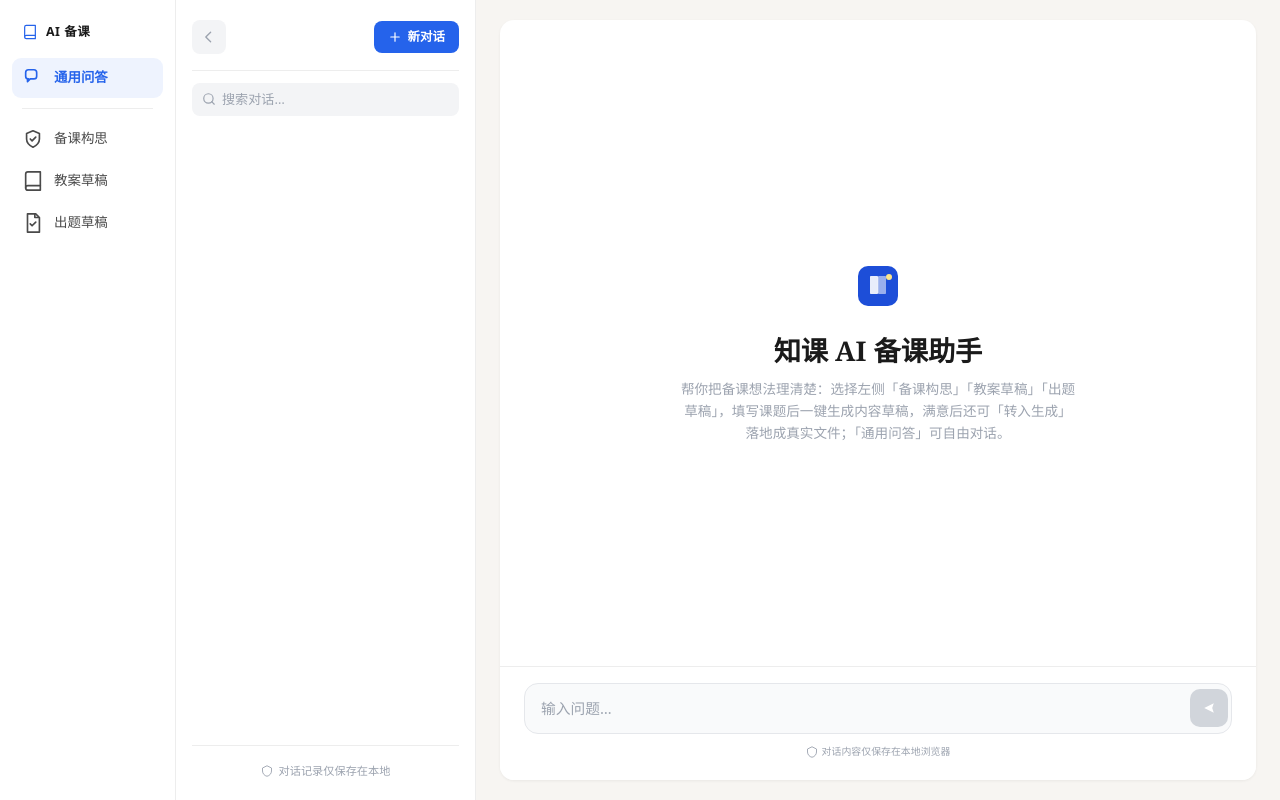
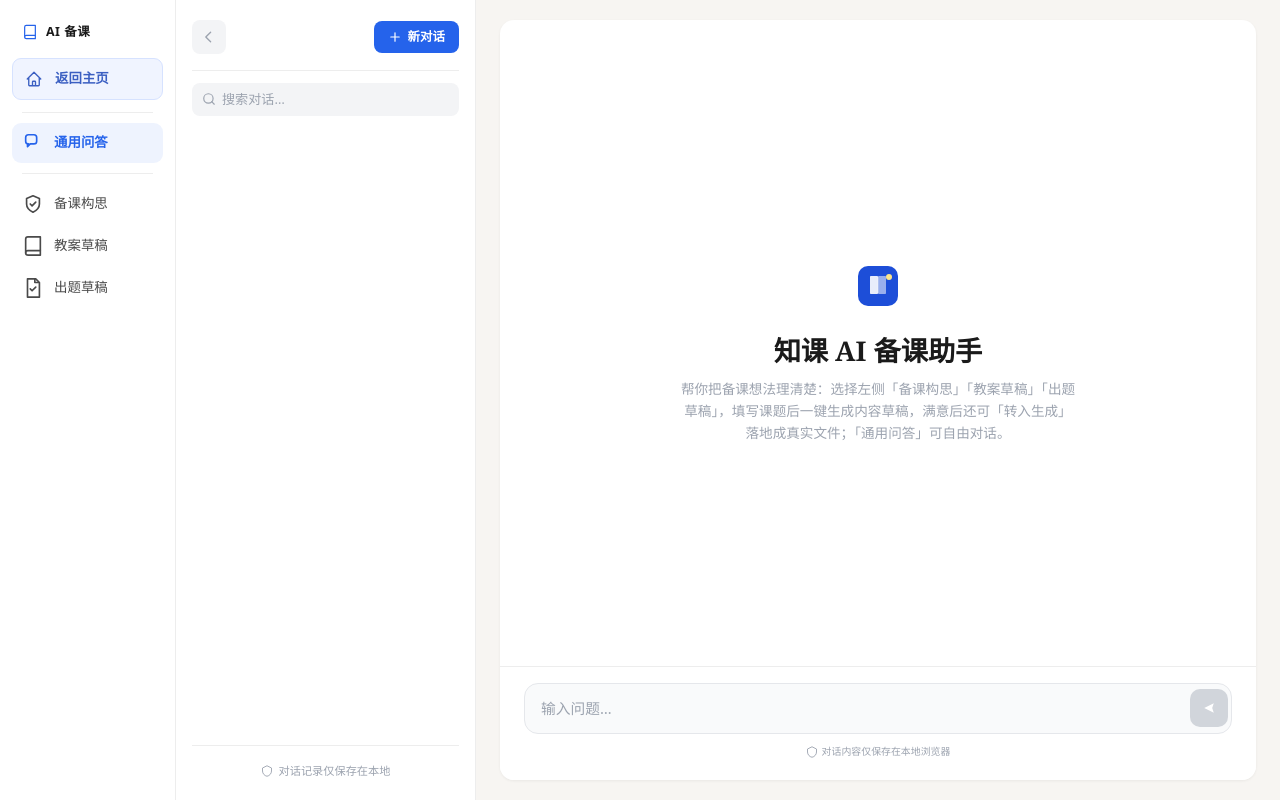
Before and after one commit to Agoni-ctrl/Educational, a Vue app: page /assistant in a window 1280 px wide. Built offline with nearby package versions, Linux system fonts and the light colour scheme.

Commit message:
AI助手页面新增返回主页按钮

```diff
--- a/src/views/AssistantView.vue
+++ b/src/views/AssistantView.vue
@@ -475,6 +475,29 @@ watch(activeId, scrollToBottom);
       </div>
 
       <button
+        class="feature-nav__item feature-nav__item--home"
+        @click="router.push('/')"
+      >
+        <span class="feature-nav__icon">
+          <svg
+            viewBox="0 0 24 24"
+            fill="none"
+            stroke="currentColor"
+            stroke-width="1.8"
+            stroke-linecap="round"
+            stroke-linejoin="round"
+          >
+            <path
+              d="M3 12l2-2m0 0l7-7 7 7M5 10v10a1 1 0 0 0 1 1h3m10-11l2 2m-2-2v10a1 1 0 0 1-1 1h-3m-6 0a1 1 0 0 0 1-1v-4a1 1 0 0 1 1-1h2a1 1 0 0 1 1 1v4a1 1 0 0 0 1 1m-6 0h6"
+            />
+          </svg>
+        </span>
+        <span class="feature-nav__label">返回主页</span>
+      </button>
+
+      <div class="feature-nav__divider" />
+
+      <button
         class="feature-nav__item"
         :class="{ 'feature-nav__item--active': isGeneral }"
         @click="selectFeature('')"
@@ -709,6 +732,23 @@ watch(activeId, scrollToBottom);
             v-html="f.icon"
           ></span>
           <span class="mode-btn__label">{{ f.label }}</span>
+        </button>
+        <button class="mode-btn mode-btn--home" @click="router.push('/')">
+          <span class="mode-btn__icon" aria-hidden="true">
+            <svg
+              viewBox="0 0 24 24"
+              fill="none"
+              stroke="currentColor"
+              stroke-width="1.8"
+              stroke-linecap="round"
+              stroke-linejoin="round"
+            >
+              <path
+                d="M3 12l2-2m0 0l7-7 7 7M5 10v10a1 1 0 0 0 1 1h3m10-11l2 2m-2-2v10a1 1 0 0 1-1 1h-3m-6 0a1 1 0 0 0 1-1v-4a1 1 0 0 1 1-1h2a1 1 0 0 1 1 1v4a1 1 0 0 0 1 1m-6 0h6"
+              />
+            </svg>
+          </span>
+          <span class="mode-btn__label">主页</span>
         </button>
       </div>
 
@@ -1614,6 +1654,18 @@ watch(activeId, scrollToBottom);
     0 0 0 2px #ffffff,
     0 0 0 4px var(--accent-blue);
 }
+.feature-nav__item--home {
+  margin-bottom: 2px;
+  background: #f0f4ff;
+  border: 1px solid #d6e2ff;
+  border-radius: 9px;
+  color: #3b5fc2;
+  font-weight: 600;
+}
+.feature-nav__item--home:hover {
+  color: #1e40af;
+  background: #dbe5ff;
+}
 
 .feature-nav__icon {
   flex-shrink: 0;
@@ -1986,6 +2038,18 @@ watch(activeId, scrollToBottom);
   border-radius: 1px;
   background: var(--accent-blue);
 }
+.mode-btn--home {
+  margin-left: auto;
+  border-left: 1px solid #e2e8f0;
+  padding-left: 16px;
+  border-radius: var(--radius-sm);
+  color: #3b5fc2;
+  font-weight: 600;
+}
+.mode-btn--home:hover {
+  color: #1e40af;
+  background: #dbe5ff;
+}
 
 .mode-btn__icon {
   font-size: 1rem;
```
